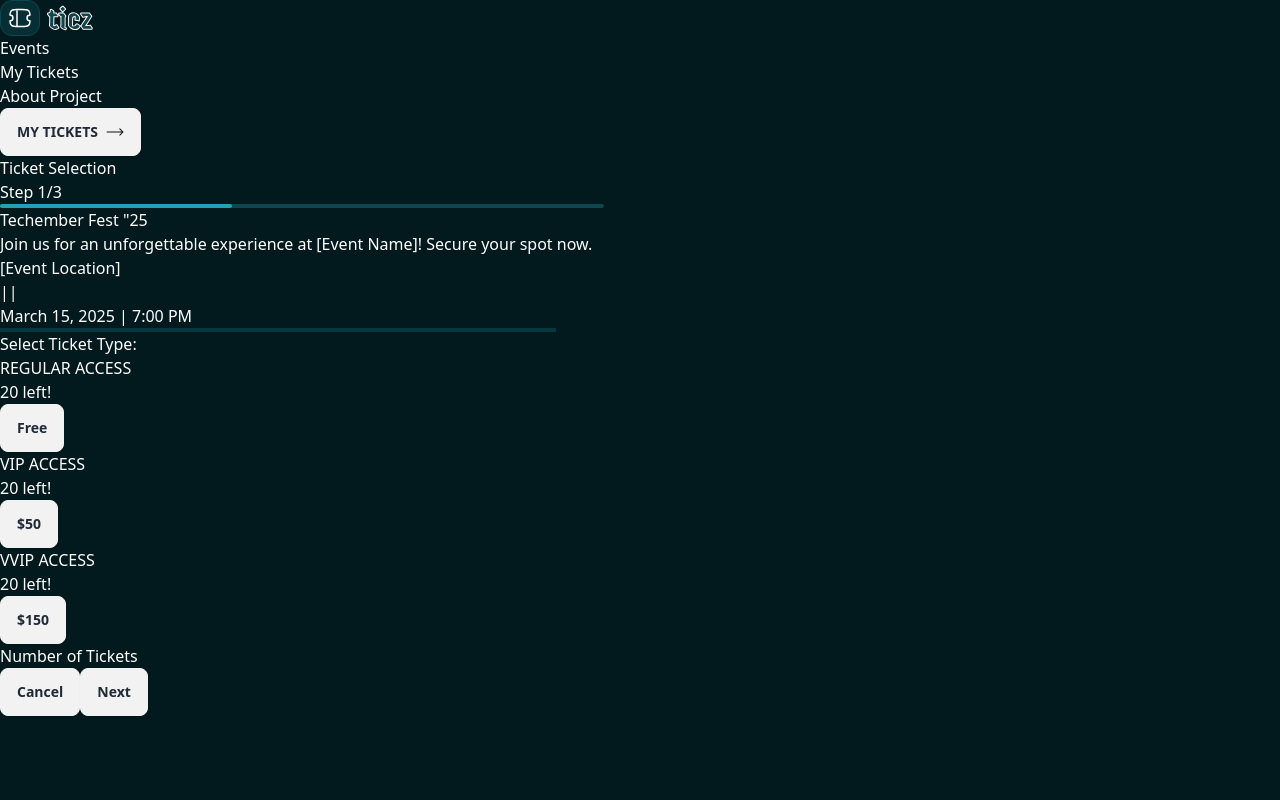
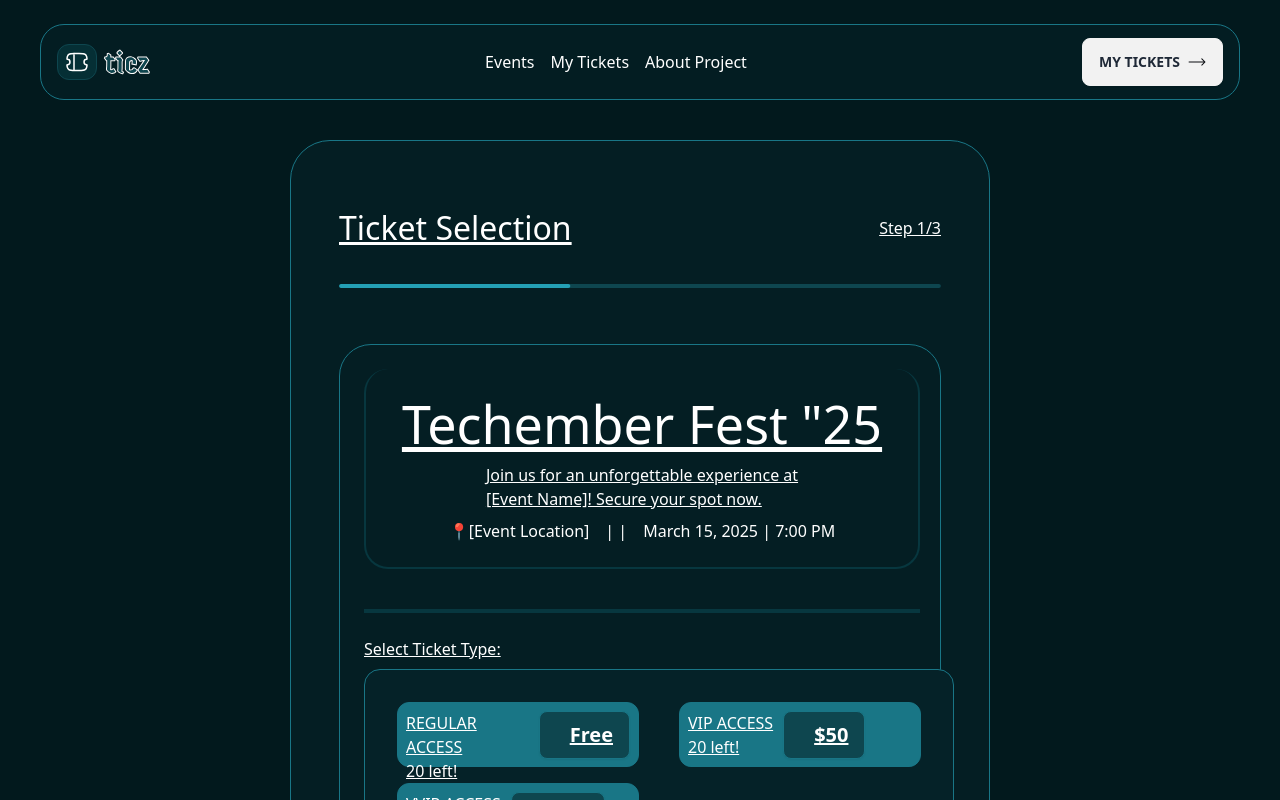
Before and after one commit to O-Tobi/HNG-Stage-2, a React (Vite) app: page / in a window 1280 px wide. Shown: the top 800 px of the page. Built offline with nearby package versions, Linux system fonts and the light colour scheme.

Commit message:
reached a checkpoint

```diff
--- a/src/App.jsx
+++ b/src/App.jsx
@@ -7,13 +7,13 @@ import {
 
 const App = () => {
   return (
-    <div>
+    <div className="flex flex-col justify-center items-center py-6">
       {/* header starts here */}
-      <header>
+      <header className="flex items-center justify-between w-[1200px] h-[76px] border-[1px] bg-headerBg/40 border-borderColor rounded-[24px] py-[12px] px-[16px] mb-10">
         <img src={Logo} alt="logo" />
 
         <div>
-          <ul>
+          <ul className="flex gap-[16px] ">
             <li>
               <nav>Events</nav>
             </li>
@@ -33,60 +33,75 @@ const App = () => {
         </button>
       </header>
 
-      <main>
-        <div>
-          <h1>Ticket Selection</h1>
-          <p>Step 1/3</p>
+      {/* ticket main here */}
+      <main className="flex flex-col justify-center bg-mainBg border-[1px] border-borderColor rounded-[40px] p-[48px] gap-[32px] w-[700px] h-[902px]">
+        <div className="flex items-center justify-between py-2">
+          <h1 className="text-[32px] font-normal underline leading-[32px]">
+            Ticket Selection
+          </h1>
+          <p className="text-[16px] font-normal leading-[24px] underline">
+            Step 1/3
+          </p>
         </div>
 
-        <div>
+        <div className="mb-6">
           <img src={ProgressContainer} alt="" />
         </div>
 
-        <div>
-          <div>
-            <h1>Techember Fest "25</h1>
-            <p>
-              Join us for an unforgettable experience at [Event Name]! Secure
-              your spot now.
+        <div className="flex bg-ticketCenter border-[1px] border-borderColor rounded-[32px] p-[24px] gap-[32px] ">
+          <div className="flex flex-col justify-center ">
+            <div className="w-[556px] flex flex-col justify-center items-center rounded-[24px] p-[24px] gap-[8px] mb-4 border-solid border-[#07373F] border-t-0 border-r-2 border-b-2 border-l-2">
+              <h1 className="text-[52px] leading-[62px] font-normal underline">
+                Techember Fest "25
+              </h1>
+              <p className="text-[16px] leading[24px] font-normal underline">
+                Join us for an unforgettable experience at <br /> [Event Name]!
+                Secure your spot now.
               </p>
 
-            <div>
-              <p>[Event Location]</p>
-              <p>||</p>
+              <div className="flex gap-[16px] ">
+                <p>📍[Event Location]</p>
+                <p>| |</p>
                 <p>March 15, 2025 | 7:00 PM</p>
               </div>
+            </div>
 
-            <div>
+            <div className="my-6">
               <img src={HorizontalLine} alt="" />
             </div>
 
-            <div>
-              <p>Select Ticket Type:</p>
+            <div className="flex flex-col gap-[8px]">
+              <p className="underline">Select Ticket Type:</p>
 
-              <div className="rounded-container">
-                <div>
+              <div className="flex rounded-[16px] border-[1px] border-borderColor p-[16px] gap-[16px] bg-[#052228] ">
+                <div className="flex flex-wrap justify-between items-center gap-[16px]  p-[16px] w-[556px]">
+
+                  <div className="flex underline rounded-[12px] gap-[8px] p-[8px] border-[1px] border-borderColor bg-[#197686] w-[242px] h-[65px]">
                     <div>
                       <p>REGULAR ACCESS</p>
                       <p>20 left!</p>
                     </div>
-                  <button className="btn">Free</button>
+                    <button className="btn bg-[#0E464F] border-[1px] text-[20px] text-right text-white leading-[22px] border-borderColor gap-[8px] py-[8px] pl-[30px] ">Free</button>
                   </div>
 
-                <div>
+                  <div className="flex underline rounded-[12px] gap-[10px] p-[8px] border-[1px] border-borderColor bg-[#197686] w-[242px] h-[65px]">
                     <div>
                       <p>VIP ACCESS</p>
                       <p>20 left!</p>
                     </div>
-                  <button className="btn">$50</button>
+                    <button className="btn bg-[#0E464F] border-[1px] text-[20px] text-right text-white leading-[22px] border-borderColor gap-[10px] py-[8px] pl-[30px] ">$50</button>
                   </div>
 
-                <div>
+
+                  <div className="flex underline rounded-[12px] gap-[10px] p-[8px] border-[1px] border-borderColor bg-[#197686] w-[242px] h-[65px]">
                     <div>
                       <p>VVIP ACCESS</p>
                       <p>20 left!</p>
                     </div>
-                  <button className="btn">$150</button>
+                    <button className="btn bg-[#0E464F] border-[1px] text-[20px] text-right text-white leading-[22px] border-borderColor gap-[8px] py-[8px] pl-[30px] ">$150</button>
+                  </div>
+
+
                 </div>
               </div>
             </div>
--- a/src/index.css
+++ b/src/index.css
@@ -2,7 +2,7 @@
 @tailwind components;
 @tailwind utilities;
 
-body {
+body, html {
   background: linear-gradient(0deg, #02191D, #02191D),
               radial-gradient(52.52% 32.71% at 50% 97.66%, rgba(36, 160, 181, 0.2) 0%, rgba(36, 160, 181, 0) 100%);
   height: 100vh;
--- a/tailwind.config.js
+++ b/tailwind.config.js
@@ -11,6 +11,10 @@ export default {
       },
       colors: {
         background: '#02191D',
+        headerBg: '#05252C66',
+        mainBg: '#041E23',
+        ticketCenter: '#041E23',
+        borderColor: '#197686',
         gradient: 'radial-gradient(52.52% 32.71% at 50% 97.66%, oklch(62.4% 0.145 190 / 0.2) 0%, oklch(62.4% 0.145 190 / 0) 100%)',
       },
     },
```
Lines whose indentation alone changed are shown as unchanged.
